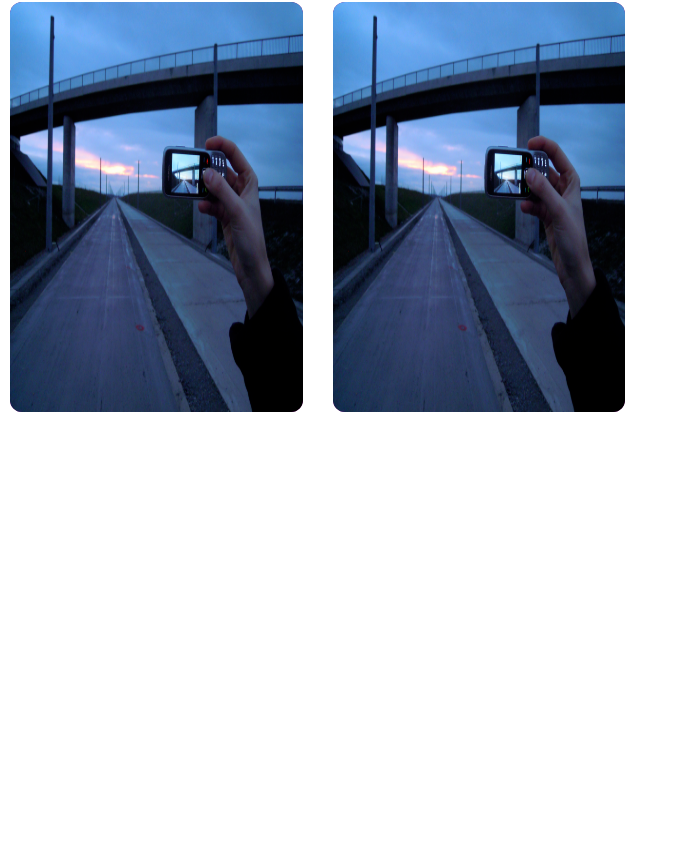
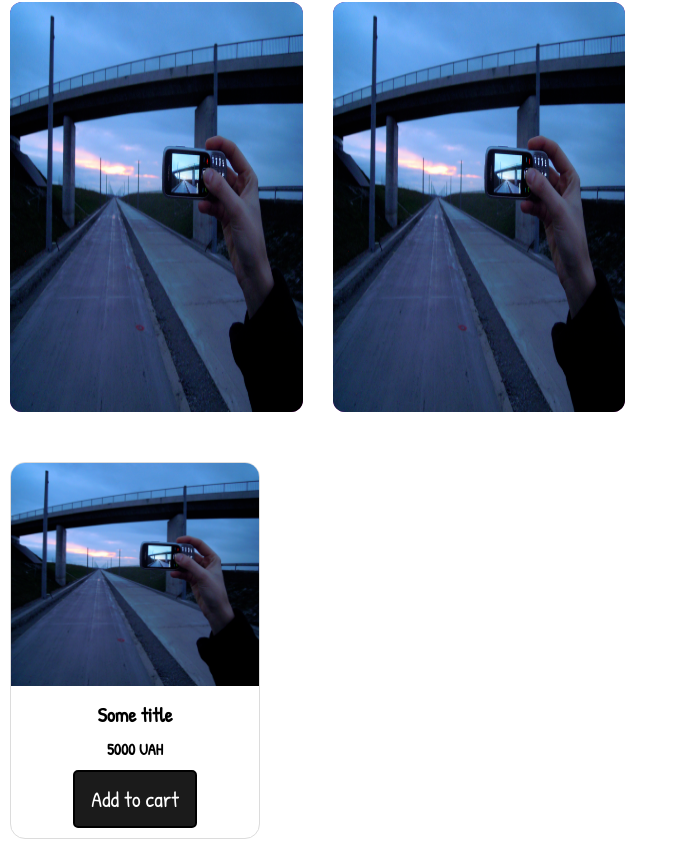
Before and after one commit to kiricle/diploma, a Next.js app: page / in a window 1280 px wide. Shown: the part 1040-1889 px from the top of the page, without its empty margins (0-678 px from the left). Before the commit the page ends 1462 px from the top, so only its background shows below. Built offline with nearby package versions, Linux system fonts and the light colour scheme.

Commit message:
feat(product): add product component

```diff
--- a/src/components/Categories/Categories.module.scss
+++ b/src/components/Categories/Categories.module.scss
@@ -11,7 +11,7 @@
 }
 
 .category {
-    aspect-ratio: 5/ 7;
+    aspect-ratio: 5 / 7;
     background-color: purple;
     position: relative;
     border-radius: 12px;
--- /dev/null
+++ b/src/components/Product/Product.module.scss
@@ -0,0 +1,28 @@
+.product {
+    max-width: 250px;
+    border-radius: 15px;
+    overflow: hidden;
+    text-align: center;
+    border: 1px solid gainsboro;
+    padding-bottom: 10px;
+}
+
+.content {
+    display: flex;
+    flex-direction: column;
+    gap: 15px;
+    align-items: center;
+}
+
+.info {
+    display: flex;
+    flex-direction: column;
+    gap: 10px;
+    margin-bottom: 10px;
+}
+
+.img-container {
+    position: relative;
+    aspect-ratio: 5 / 4.5;
+    width: 100%;
+}
--- /dev/null
+++ b/src/components/Product/Product.tsx
@@ -0,0 +1,47 @@
+import { Button } from '@/ui/Button/Button';
+import Image, { StaticImageData } from 'next/image';
+import Link from 'next/link';
+import styles from './Product.module.scss';
+import { Heading } from '@/ui/Heading/Heading';
+import { Paragraph } from '@/ui/Paragraph/Paragraph';
+
+export const Product = ({
+    href,
+    src,
+    title,
+    price,
+}: {
+    href: string;
+    src: StaticImageData;
+    title: string;
+    price: number;
+}) => {
+    return (
+        <article
+            style={{ marginTop: '50px' }}
+            className={styles.product}
+        >
+            <Link
+                href={href}
+                className={styles.content}
+            >
+                <div
+                    className={styles['img-container']}
+                >
+                    <Image
+                        fill
+                        className={styles.img}
+                        src={src}
+                        alt={title}
+                    />
+                </div>
+
+                <div className={styles.info}>
+                    <Heading level={4}>{title}</Heading>
+                    <Paragraph bold>{price} UAH</Paragraph>
+                </div>
+            </Link>
+            <Button appearance="primary">Add to cart</Button>
+        </article>
+    );
+};
--- a/src/pages/home/HomePage.tsx
+++ b/src/pages/home/HomePage.tsx
@@ -1,10 +1,13 @@
 import { Categories } from '@/components/Categories/Categories';
 import styles from './Home.module.scss';
+import { Product } from '@/components/Product/Product';
+import Img from './a.png';
 
 export const HomePage = () => {
     return (
         <main className={styles.main}>
             <Categories />
+            <Product href='#' price={5000} src={Img} title='Some title' />
         </main>
     );
 };
--- /dev/null
+++ b/src/ui/Paragraph/Paragraph.module.scss
@@ -0,0 +1,11 @@
+.p {
+    font-size: 16px;
+}
+
+.italic {
+    font-style: italic;
+}
+
+.bold {
+    font-weight: bold;
+}
--- /dev/null
+++ b/src/ui/Paragraph/Paragraph.tsx
@@ -0,0 +1,18 @@
+import { ReactNode } from 'react';
+import styles from './Paragraph.module.scss';
+
+export const Paragraph = ({
+    children,
+    italic,
+    bold
+}: {
+    children: ReactNode;
+    italic?: boolean;
+    bold?: boolean;
+}) => {
+    return (
+        <p className={[styles.p, italic && styles.italic, bold && styles.bold].join(' ')}>
+            {children}
+        </p>
+    );
+};
```
Also changed, not shown: src/components/Categories/123.svg (deleted), src/pages/home/a.png (added).
